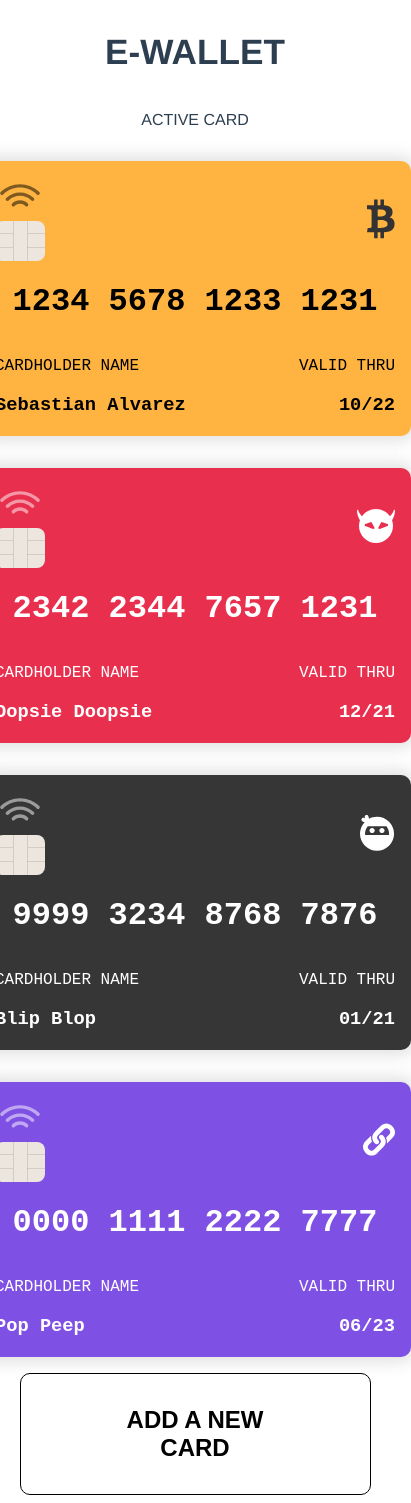
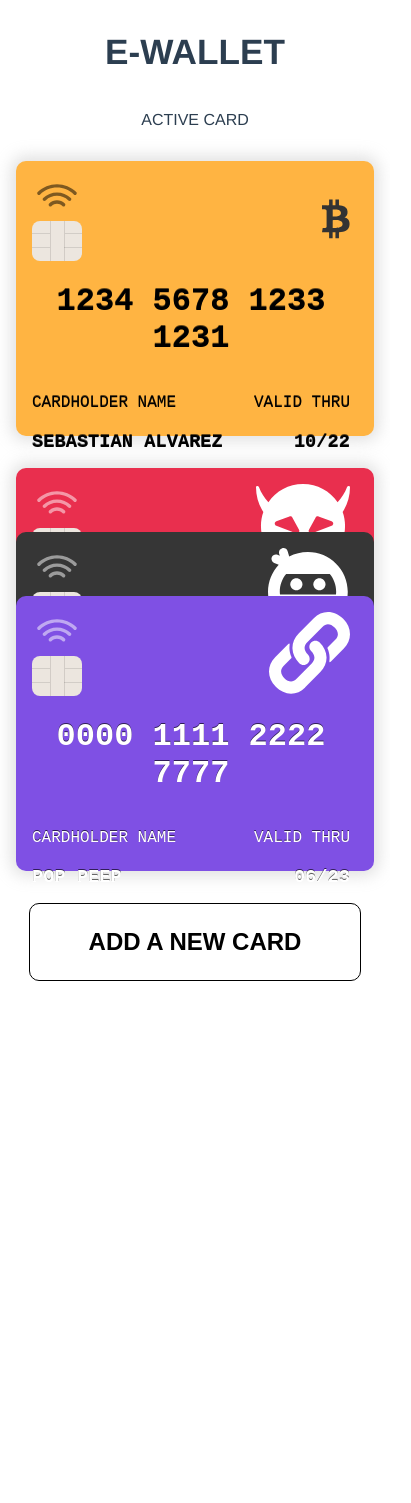
Before and after one commit to sleam91/E-Wallet, a Vue app: page / in a window 390 px wide. Shown: the whole page, 411 px wide, since content can reach past the window. After the commit the page ends 989 px from the top, so only its background shows below. Built offline with nearby package versions, Linux system fonts and the light colour scheme; a web font is replaced by a local one.

Commit message:
added card stack, responsive input fields

```diff
--- a/src/App.vue
+++ b/src/App.vue
@@ -1,13 +1,12 @@
 <template>
     <div id="app">
-
-    <router-view/>
+        <router-view />
     </div>
 </template>
 
 <style lang="scss">
-body{
-  margin-left:0;
+body {
+    margin-left: 0;
     margin-right: 0;
 }
 #app {
@@ -16,7 +15,8 @@ body{
     -moz-osx-font-smoothing: grayscale;
     text-align: center;
     color: #2c3e50;
+    display: flex;
+    align-items: center;
+    justify-content: center;
 }
-
-
 </style>
--- a/src/components/Card.vue
+++ b/src/components/Card.vue
@@ -25,34 +25,37 @@ export default {
         card: Object
     },
     data() {
-        return {
-
-        };
+        return {};
     },
-    methods:{
-
-    },
+    methods: {},
     computed: {}
 };
 </script>
 
 <style lang="scss" scoped>
 .card {
+    grid-area: card;
+    display: flex;
+    flex-direction: column;
     background: lightgrey;
     font-family: "PT Mono", monospace;
+    text-transform: uppercase;
     // width: 90%;
-    max-width: 550px;
-    min-width: 400px;
+    max-width: 396px;
+    // min-width: 400px;
     max-height: 243px;
-    margin: 1rem 0;
+    min-height: 243px;
+    margin: 1rem 0 0 0;
     padding: 1rem;
+    padding-right: 1.5rem;
     border-radius: 10px;
-    box-shadow: 0px 0px 15px 5px rgba(211, 211, 211, 0.69);
+    box-shadow: 0px 0px 15px 5px rgba(211, 211, 211, 0.69   );
+    text-shadow:  0px -1px 0px rgba(0, 0, 0, 0.616);
     &:hover {
         cursor: pointer;
     }
-    display: flex;
-    flex-direction: column;
+
+
     .icons {
         display: flex;
         justify-content: space-between;
@@ -61,11 +64,15 @@ export default {
         display: flex;
         justify-content: space-between;
         text-align: start;
-        .valid{
-            h3{
-            display: flex;
-            justify-content: flex-end;}
+        .valid {
+            h3 {
+                display: flex;
+                justify-content: flex-end;
+            }
         }
+    }
+    h3,h1,p{
+        // font-size: ;
     }
 }
 </style>
--- a/src/components/CardForm.vue
+++ b/src/components/CardForm.vue
@@ -1,7 +1,7 @@
 <template>
     <div class="card-form">
         <p>CARD NUMBER</p>
-        <input v-model="card.cardNumber" @input="update()" />
+        <input v-model="card.cardNumber"  @input="update()"/>
         <p>CARD HOLDER NAME</p>
         <input v-model="card.name" placeholder="FIRSTNAME LASTNAME" @input="update()" />
         <div class="date-ccv">
@@ -15,7 +15,7 @@
             </div>
         </div>
         <p>VENDOR</p>
-        <select v-model="card.vendor" id="vendor" @change="update()">
+        <select v-model="card.vendor" id="vendor" @change="updateBackgroundColor()">
             <option disabled hidden></option>
             <option value="vendor-bitcoin.svg">BITCOIN INC</option>
             <option value="vendor-ninja.svg">NINJA BANK</option>
@@ -43,7 +43,7 @@ export default {
                 vendor: "",
                 chip: "chip-dark.svg",
                 colors: {
-                    backgroundColor: "gold",
+                    backgroundColor: "rgba(214, 214, 214)",
                     color: "black"
                 }
             }
@@ -59,11 +59,15 @@ export default {
             this.$root.getCardList().push(this.card);
         },
         update() {
-            (this.card.chip =
+            this.card.chip =
                 !this.card || this.card.vendor === "vendor-bitcoin.svg"
                     ? "chip-dark.svg"
-                    : "chip-light.svg"),
-                this.$emit("update", this.card);
+                    : "chip-light.svg";
+            this.$emit("update", this.card);
+        },
+        updateBackgroundColor() {
+
+                this.$emit("updateBackgroundColor", this.card.vendor);
         },
         getColorBackground() {
             let backgroundColor;
@@ -89,9 +93,10 @@ export default {
 
 <style lang="scss" scoped>
 .card-form {
+    margin-top: 1rem;
     font-family: "PT Mono", monospace;
     width: 100vw;
-    max-width: 483px;
+    max-width: 434px;
 }
 input,
 select {
@@ -99,10 +104,12 @@ select {
     font-family: "PT Mono", monospace;
     padding: 1.2rem 1rem;
     border-radius: 10px;
-    max-width: 400px;
+    // max-width: 434px;
     width: 90%;
     border-color: black;
     border-width: 1px;
+    box-sizing: border-box;
+    text-transform: uppercase;
 }
 
 select {
@@ -110,10 +117,9 @@ select {
     background-image: url("https://img.icons8.com/material-sharp/28/000000/expand-arrow.png");
     background-repeat: no-repeat;
     background-position: 95%;
-    max-width: 434px;
 }
 .add-card {
-    max-width: 434px;
+    // max-width: 434px;
     button {
         width: 90%;
         margin-top: 2rem;
@@ -122,7 +128,8 @@ select {
         color: white;
         background: black;
         border-radius: 10px;
-        padding: 1.5rem 9rem;
+        padding: 1.5rem 0;
+
         &:hover {
             cursor: pointer;
         }
@@ -140,14 +147,19 @@ p {
 .date-ccv {
     display: flex;
 
-    justify-content: space-between;
+    // justify-content: space-between;
+    // max-width: 434px;
+    width: 95%;
+
     div {
-        width: 50%;
+        // width: 50%;
+
         p {
-            margin-left: 1.5rem;
+            // margin-left: 1.5rem;
         }
         input {
-            width: 66.5%;
+            margin-left: 1.3rem;
+            // margin-right: 1.5rem;
         }
     }
 }
--- a/src/components/CardStack.vue
+++ b/src/components/CardStack.vue
@@ -1,6 +1,13 @@
 <template >
-    <div class="card-stack" >
-        <card v-for="card in cardList" :key="card.id" :card="card" @click.native="chooseCard(card)"/>
+    <div class="card-stack">
+        <card
+            v-for="(card,i) in cardList"
+            :key="card.id"
+            :card="card"
+            @click.native="chooseCard(card)"
+            :style="cardStack(i)"
+
+        />
     </div>
 </template>
 
@@ -9,29 +16,51 @@ import Card from "@/components/Card";
 export default {
     name: "CardStack",
     props: {
-        cardList:Array
+        cardList: Array
     },
     components: {
         Card
     },
-    data(){
-        return{
-
-        }
+    data() {
+        return {
+            cardStack(i) {
+                return {
+                    boxShadow:'none',
+                    marginTop: i * 4 + "rem",
+                    '&:hover': 'transform: scale(1.1)',
+                    zIndex: i
+                    };
+            }
+        };
     },
-    methods:{
-        chooseCard(card){
-            console.log("here")
-            this.$emit('switch',card)
+    methods: {
+        chooseCard(card) {
+            this.$emit("switch", card);
         }
     }
 };
 </script>
 
 <style lang="scss" scoped>
-.card-stack{
-    display: flex;
-    flex-direction: column;
-    align-items: center;
+.card-stack {
+    justify-content: center;
+    display: grid;
+    grid-template-areas: "card";
+    box-shadow: 0px 0px 15px 5px rgba(211, 211, 211, 0.69);
+    margin-top: 2rem;
+    border-radius: 10px;
+    // pointer-events: none;
+    background: rgba(211, 211, 211, 0.363);
 }
+.card:hover  {
+   transform: translateY(-1rem);
+
+}
+
+// .card-stack>.card{
+//     pointer-events: auto;
+// }
+// // .card-stack:hover{
+
+// //    }
 </style>
--- a/src/views/AddCard.vue
+++ b/src/views/AddCard.vue
@@ -2,8 +2,8 @@
     <div class="add-card">
         <top :header="'ADD A NEW <br/> BANK CARD'" />
         <p>NEW CARD</p>
-        <card :card="emptyCard" :style="emptyCard.colors" />
-        <card-form @update="update" />
+        <card class="card" :card="emptyCard" :style="[emptyCard.colors,margin]" />
+        <card-form @update="update" @updateBackgroundColor="updateBackgroundColor" />
     </div>
 </template>
 
@@ -32,6 +32,10 @@ export default {
                     backgroundColor: "rgba(214, 214, 214)",
                     color: "black"
                 }
+            },
+            margin: {
+                marginLeft: "1rem",
+                marginRight: "1rem"
             }
         };
     },
@@ -41,8 +45,10 @@ export default {
                 payload.cardNumber || this.emptyCard.cardNumber;
             this.emptyCard.name = payload.name || this.emptyCard.name;
             this.emptyCard.valThru = payload.valThru || this.emptyCard.valThru;
-            this.emptyCard.vendor = payload.vendor || this.emptyCard.vendor;
             this.emptyCard.chip = payload.chip || this.emptyCard.chip;
+        },
+        updateBackgroundColor(payload) {
+            this.emptyCard.vendor = payload || this.emptyCard.vendor;
             this.emptyCard.colors.backgroundColor = this.getColorBackground();
             this.emptyCard.colors.color =
                 this.emptyCard.vendor === "vendor-bitcoin.svg"
@@ -76,5 +82,8 @@ export default {
     display: flex;
     flex-direction: column;
     align-items: center;
+    // max-width: 434px;
+    // margin-left: 1rem;
+    // margin-right: 1rem;
 }
 </style>
--- a/src/views/Home.vue
+++ b/src/views/Home.vue
@@ -1,9 +1,9 @@
 <template>
-    <div class="home" >
+    <div class="home">
         <top :header="'E-WALLET'" />
         <p>ACTIVE CARD</p>
         <card :card="chosenCard" />
-        <card-stack :cardList="cardList" @switch="updateChosenCard"/>
+        <card-stack :cardList="cardList" @switch="updateChosenCard" />
         <router-link class="add-card" to="/add">
             <button>ADD A NEW CARD</button>
         </router-link>
@@ -26,40 +26,48 @@ export default {
     data() {
         return {
             chosenCard: this.$root.getCard(this.$root.getChosenCardId()),
-            cardList: this.$root.getCardList().filter(card=>card.id!==this.$root.getChosenCardId())
+            cardList: this.$root
+                .getCardList()
+                .filter(card => card.id !== this.$root.getChosenCardId())
         };
     },
-    methods:{
-        updateChosenCard(payload){
-            this.chosenCard=this.$root.getCard(payload.id)
-            this.$root.setChosenCardId(payload.id)
-            this.cardList= this.$root.getCardList().filter(card=>card.id!==payload.id)
-        },
-
+    methods: {
+        updateChosenCard(payload) {
+            this.chosenCard = this.$root.getCard(payload.id);
+            this.$root.setChosenCardId(payload.id);
+            this.cardList = this.$root
+                .getCardList()
+                .filter(card => card.id !== payload.id);
+        }
     }
 };
 </script>
 
 <style lang="scss" scoped>
-.home{
-  display: flex;
-  flex-direction: column;
-  align-items: center;
-  width: 100vw;
+.home {
+    display: flex;
+    flex-direction: column;
+    align-items: center;
+    justify-content: center;
+    width: 100vw;
+    max-width: 434px;
+    margin-left: 1rem;
+    margin-right: 1rem;
 }
 .add-card {
-    width: 90%;
+    width: 100%;
     button {
+        min-width: 93%;
+        margin-top: 2rem;
         font-size: x-large;
         font-weight: bold;
         border: 1px solid black;
         background: white;
         border-radius: 10px;
-        padding: 2rem 6.5rem;
+        padding: 1.5rem 0;
         &:hover {
             cursor: pointer;
         }
     }
 }
-
 </style>
```
Lines whose indentation alone changed are shown as unchanged.
